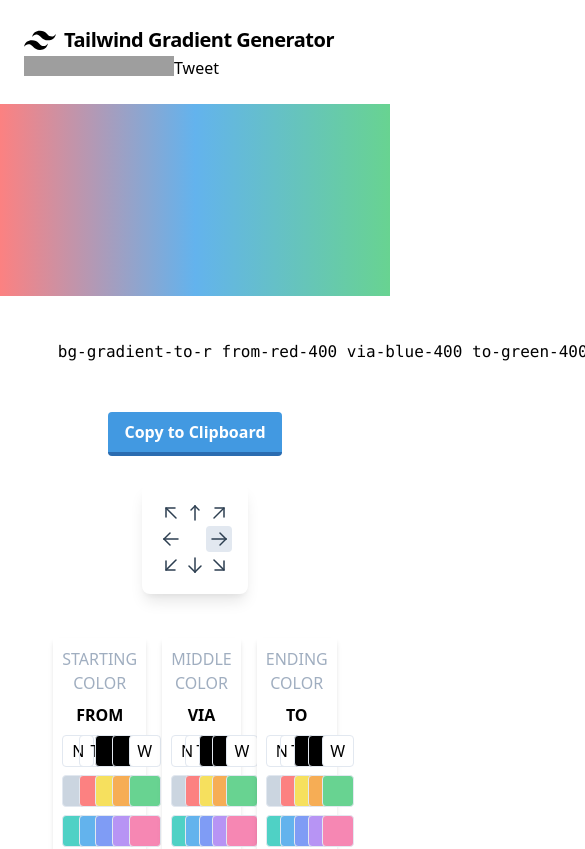
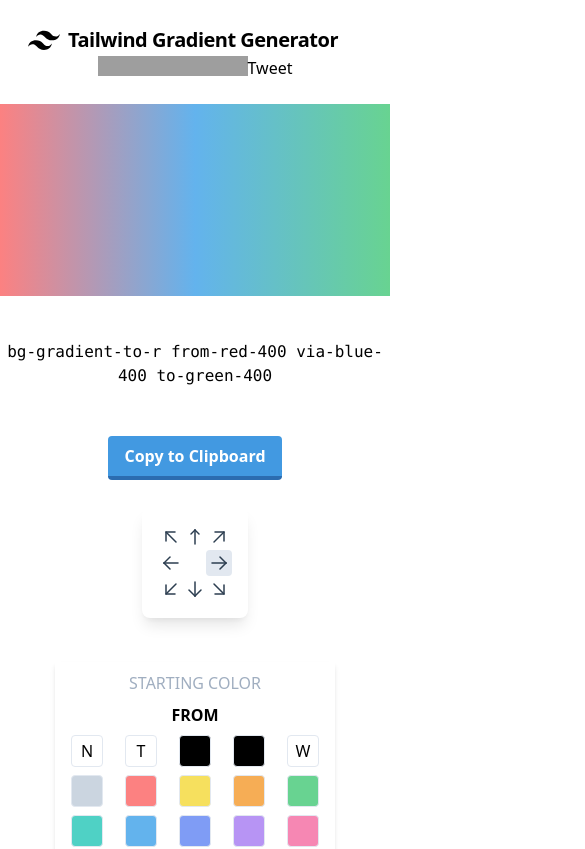
Before and after one commit to roberthgnz/tailwind-gradient-generator, a Vue app: page / in a window 390 px wide. Shown: the top 849 px of the page, 585 px wide, since content can reach past the window. Built offline with nearby package versions, Linux system fonts and the light colour scheme; grey boxes are pictures that could not be loaded.

Commit message:
Responsive

```diff
--- a/src/App.vue
+++ b/src/App.vue
@@ -6,8 +6,8 @@
 
     <div class="text-center mt-5">
       <pre>
-      <code>
-      {{gradient}}
+      <code class="whitespace-pre-line">
+        {{gradient}}
       </code>
       </pre>
       <div>
@@ -26,7 +26,9 @@
       @click="handleDirection"
     ></direction-vue>
 
-    <div class="w-1/2 p-2 flex justify-center m-auto my-5">
+    <div
+      class="w-4/5 sm:w-3/4 md:w-1/2 p-2 grid grid-cols-1 sm:grid-cols-2 md:grid-cols-3 justify-center m-auto my-5"
+    >
       <gradient-selector-vue
         :title="'Starting color'"
         :colors="colors"
--- a/src/components/GradientSelector.vue
+++ b/src/components/GradientSelector.vue
@@ -8,6 +8,8 @@
       <li
         v-for="color in colors"
         :key="color"
+        :title="color"
+        style="justify-self: center"
         @click="$emit('click', { stop, color })"
       >
         <div
--- a/src/components/Navbar.vue
+++ b/src/components/Navbar.vue
@@ -1,5 +1,7 @@
 <template>
-  <nav class="flex items-center justify-between flex-wrap bg-white p-6">
+  <nav
+    class="flex items-center justify-center md:justify-between flex-wrap bg-white p-6"
+  >
     <div class="flex items-center flex-shrink-0 text-black mr-6">
       <svg
         class="fill-black h-8 w-8 mr-2"
```
